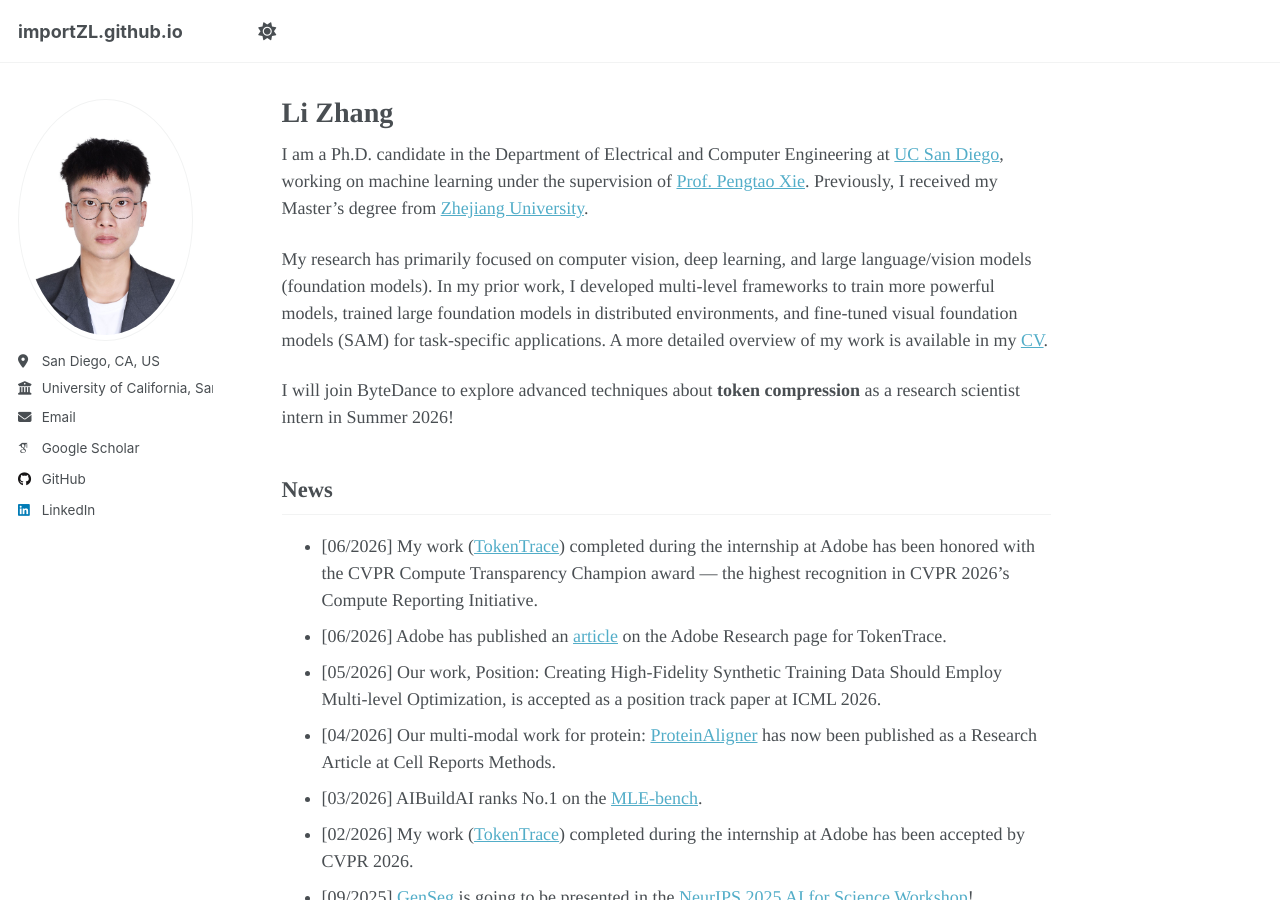
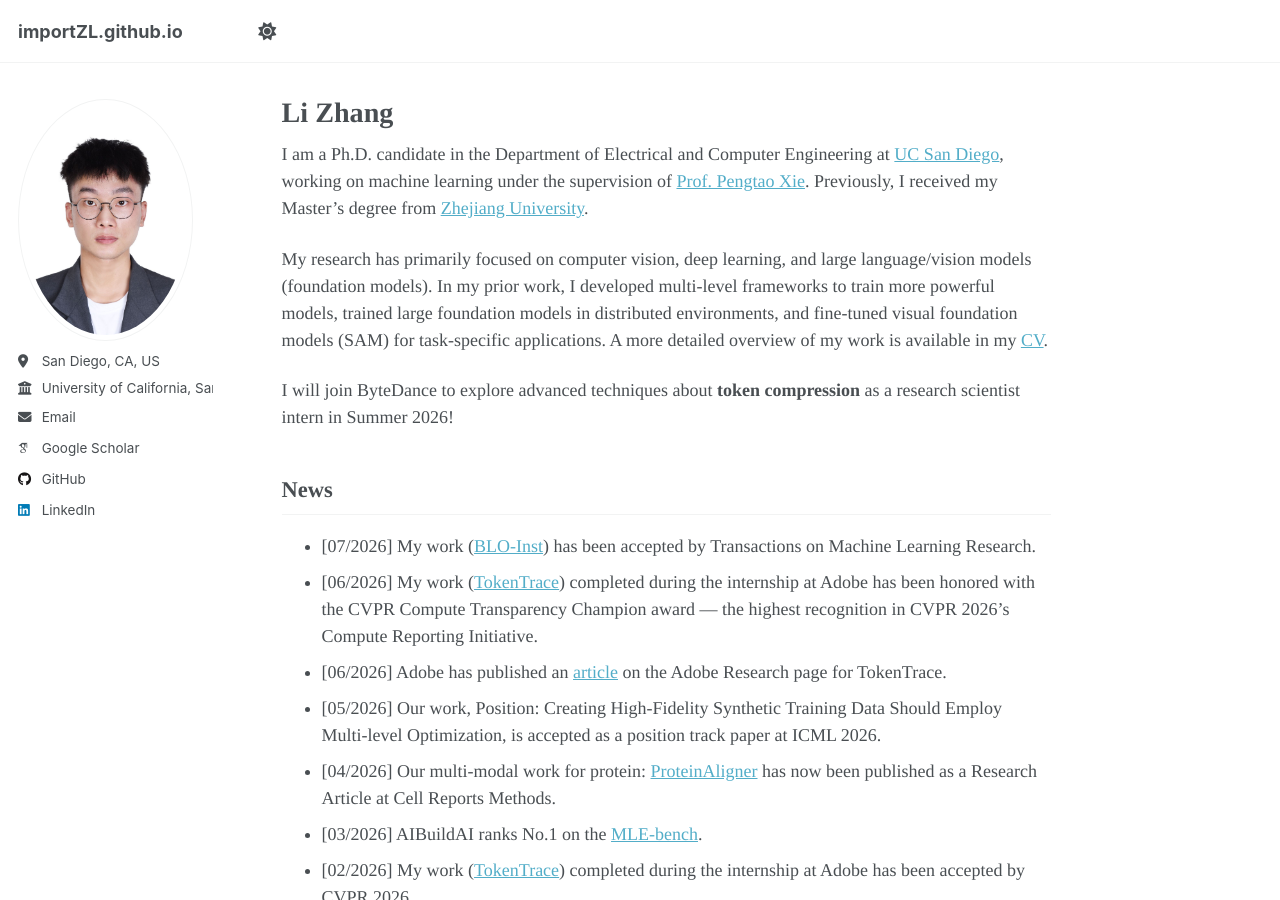
Before and after one commit to importZL/importZL.github.io, a Jekyll site: the page built from _pages/about.md, in a window 1280 px wide and 900 px high. Built offline with Jekyll 4.4.1, drawn with Linux system fonts in a browser that asks for light colours; some web fonts are replaced; a script that is not in the unit is left out.

Commit message:
Update about.md

```diff
--- a/_pages/about.md
+++ b/_pages/about.md
@@ -17,6 +17,7 @@ I will join ByteDance to explore advanced techniques about __token compression__
 
 News
 ------
+- [07/2026] My work ([BLO-Inst](https://openreview.net/pdf?id=zN1yKIIVxN)) has been accepted by Transactions on Machine Learning Research.
 - [06/2026] My work ([TokenTrace](https://arxiv.org/abs/2602.19019)) completed during the internship at Adobe has been honored with the CVPR Compute Transparency Champion award — the highest recognition in CVPR 2026's Compute Reporting Initiative.
 - [06/2026] Adobe has published an [article](https://research.adobe.com/news/tokentrace-at-cvpr-2026-tracing-creative-influence-in-generative-ai/) on the Adobe Research page for TokenTrace.
 - [05/2026] Our work, Position: Creating High-Fidelity Synthetic Training Data Should Employ Multi-level Optimization, is accepted as a position track paper at ICML 2026.
```
